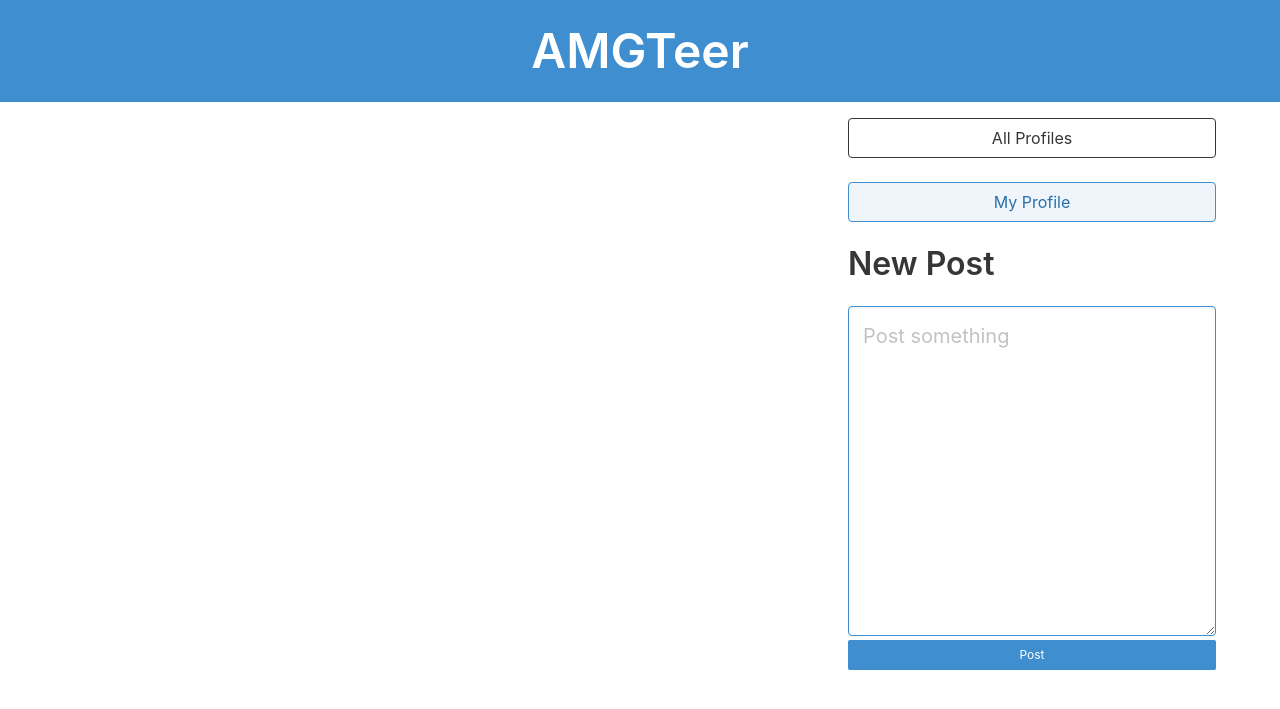
After one commit to albertomg99/django_sn, a Django app: template AMGTeer/templates/AMGTeer/dashboard.html in a window 1280 px wide. The commit adds this page. Shown: the top 709 px of the page. Run offline with Django 3.2, Linux system fonts and the light colour scheme; the template is opened without the code that fills it: values that come from a table or form of the project are taken from there, others are empty.

Commit message:
Social Network OK

```diff
--- a/AMGTeer/admin.py
+++ b/AMGTeer/admin.py
@@ -1,7 +1,7 @@
 from django.contrib import admin
 
 from django.contrib.auth.models import Group, User
-from .models import Profile
+from .models import Profile, AMGPost
 
 
 class ProfileInLine(admin.StackedInline):
@@ -18,4 +18,5 @@ class UserAdmin(admin.ModelAdmin):
 admin.site.unregister(Group)
 admin.site.unregister(User)
 admin.site.register(User, UserAdmin)
+admin.site.register(AMGPost)
 # admin.site.register(Profile)
--- /dev/null
+++ b/AMGTeer/forms.py
@@ -0,0 +1,19 @@
+from django import forms
+from .models import AMGPost
+
+
+class PostForm(forms.ModelForm):
+    body = forms.CharField(
+        required=True,
+        widget=forms.widgets.Textarea(
+            attrs={
+                "placeholder": "Post something",
+                "class": "textarea is-info is-medium",
+            }
+        ),
+        label="",
+    )
+
+    class Meta:
+        model = AMGPost
+        exclude = ("user",)
--- a/AMGTeer/models.py
+++ b/AMGTeer/models.py
@@ -21,3 +21,16 @@ def create_profile(sender, instance, created, **kwargs):
         user_profile.save()
         user_profile.follows.set([instance.profile.id])
         user_profile.save()
+
+
+class AMGPost(models.Model):
+    user = models.ForeignKey(User, related_name="posts", on_delete=models.DO_NOTHING)
+    body = models.CharField(max_length=200)
+    created_at = models.DateTimeField(auto_now_add=True)
+
+    def __str__(self) -> str:
+        return (
+            f"{self.user} "
+            f"({self.created_at:%Y-%m-%d %H:%M}): "
+            f"{self.body[:30]}..."
+        )
--- /dev/null
+++ b/AMGTeer/templates/AMGTeer/dashboard.html
@@ -0,0 +1,36 @@
+<!-- AMGTeer/templates/AMGTeer/dashboard.html -->
+{% extends "base.html" %}
+{% block content %}
+    <div class="column">
+        {% for post in followed_profiles %}
+            <div class="box">
+                {{ post.body }}
+                <span class="is-small has-text-grey-light">({{ post.created_at }} by {{ post.user.username }}</span>
+            </div>
+        {% endfor %}
+    </div>
+    <div class="column is-one-third">
+        <div class="block">
+            <a href="{% url 'AMGTeer:profile_list' %} ">
+                <button class="button is-dark is-outlined is-fullwidth">All Profiles</button>
+            </a>
+        </div>
+        <div class="block">
+            <a href="{% url 'AMGTeer:profile' request.user.profile.id %} ">
+                <button class="button is-info is-light is-outlined is-fullwidth">My Profile</button>
+            </a>
+        </div>
+        <div class="block">
+            <div class="block">
+                <h3 class="title is-3">New Post</h3>
+            </div>
+            <div class="block">
+                <form method="post">
+                    {% csrf_token %}
+                    {{ form.as_p }}
+                    <button class="button is-info is-fullwidth is-small mt-1" type="submit">Post</button>
+                </form>
+            </div>
+        </div>
+    </div>
+{% endblock content %}
--- a/AMGTeer/templates/base.html
+++ b/AMGTeer/templates/base.html
@@ -11,19 +11,15 @@
         <!-- Include the Bulma CSS framework for styling -->
         <link rel="stylesheet"
               href="https://cdn.jsdelivr.net/npm/bulma@0.9.3/css/bulma.min.css">
-        <style type="text/css">
-                :root {
-                    --primary: #6495ED;
-                }
-        </style>
     </head>
     <body>
-        <section class="hero is-small is-info mb-4">
-            <div class="hero-body">
-                <h1 class="title is-1">AMGTeer</h1>
-                <p class="subtitle is-4">AMGTeer micro bloggin</p>
-            </div>
-        </section>
+        <a href="{% url 'AMGTeer:dashboard' %} ">
+            <section class="hero is-small is-info mb-4">
+                <div class="hero-body">
+                    <h1 class="title is-1 has-text-centered	">AMGTeer</h1>
+                </div>
+            </section>
+        </a>
         <div class="container">
             <div class="columns">
                 {% block content %}
```
Also changed, not shown: AMGTeer/templates/AMGTeer/profile.html (+25 -0 lines), AMGTeer/views.py (+31 -3 lines), django_sn/settings.py (+9 -9 lines), AMGTeer/migrations/0002_amgpost.py (added).
